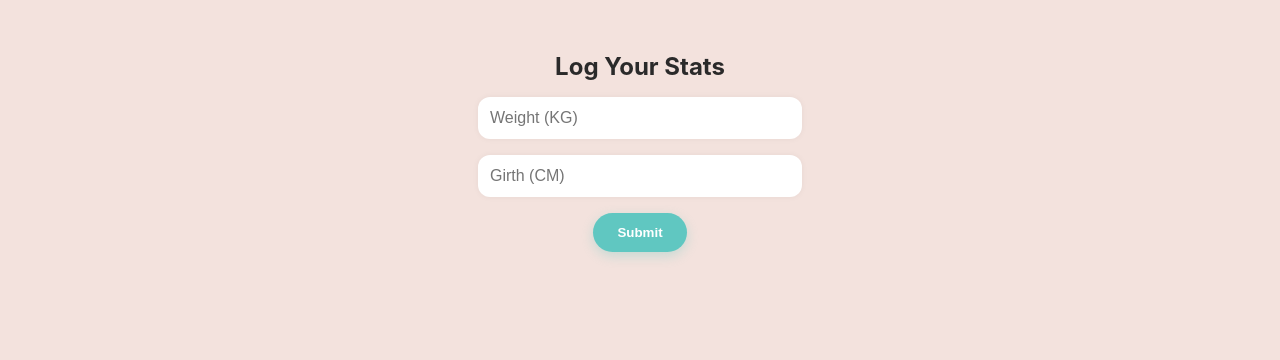
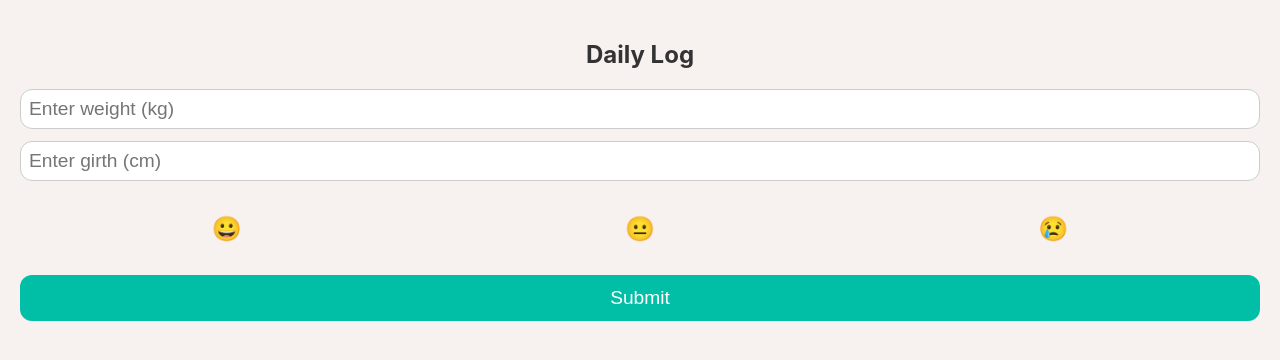
Before and after one commit to iainslater/HealthTracker, a plain HTML site: page index.html in a window 1280 px wide. Drawn offline with Linux system fonts and the light colour scheme.

```diff
--- a/index.html
+++ b/index.html
@@ -1,94 +1,89 @@
 <!DOCTYPE html>
-<html lang="en">
+<html>
 <head>
-
-
-    <!-- Viewport and mobile capability -->
-  <meta name="viewport" content="width=device-width, initial-scale=1">
-  <meta name="apple-mobile-web-app-capable" content="yes">
-  <meta name="apple-mobile-web-app-status-bar-style" content="default">
-  <meta name="apple-mobile-web-app-title" content="Weight Logger">
+  <title>Log Entry</title>
+  <meta name="viewport" content="width=device-width, initial-scale=1.0">
+  <link rel="icon" href="icon.png">
   <link rel="apple-touch-icon" href="icon.png">
-
   <link rel="manifest" href="manifest.json">
-
-  <meta charset="UTF-8">
-  <meta name="viewport" content="width=device-width, initial-scale=1">
-  <title>Log Weight and Girth</title>
   <style>
     body {
-    font-family: -apple-system, BlinkMacSystemFont, 'Segoe UI', Roboto, Helvetica, Arial, sans-serif;
+      font-family: -apple-system, BlinkMacSystemFont, sans-serif;
       margin: 0;
-    padding: 2rem;
-    background: #f3e2dd;
-    color: #2a2a2a;
+      padding: 20px;
+      background: #f7f2ef;
+      color: #333;
+    }
+    h2 {
+      text-align: center;
+    }
+    input {
+      font-size: 1.2em;
+      padding: 8px;
+      margin-bottom: 12px;
+      width: 100%;
+      box-sizing: border-box;
+      border: 1px solid #ccc;
+      border-radius: 12px;
+    }
+    .emoji-picker {
       display: flex;
-    flex-direction: column;
-    align-items: center;
+      justify-content: space-around;
+      margin: 10px 0 20px;
     }
-
-  h2 {
-    color: #2a2a2a;
-    margin-bottom: 1rem;
+    .emoji-picker button {
+      font-size: 1.5em;
+      background: none;
+      border: none;
+      cursor: pointer;
+      transition: transform 0.2s;
     }
-
-  input[type="number"],
-  input[type="text"] {
-    padding: 0.75rem;
+    .emoji-picker button.selected {
+      transform: scale(1.3);
+    }
+    button {
+      width: 100%;
+      padding: 12px;
+      font-size: 1.2em;
+      background: #00bfa6;
+      color: white;
       border: none;
       border-radius: 12px;
-    background: #ffffff;
-    box-shadow: 0 0 6px rgba(0,0,0,0.05);
-    font-size: 1rem;
-    width: 100%;
-    max-width: 300px;
-    margin-bottom: 1rem;
+      cursor: pointer;
     }
-
-  button {
-    padding: 0.75rem 1.5rem;
-    background-color: #60c7c1;
-    color: white;
-    font-weight: bold;
-    border: none;
-    border-radius: 24px;
-    box-shadow: 0 4px 12px rgba(96, 199, 193, 0.3);
-    cursor: pointer;
-    transition: background 0.3s ease;
-  }
-
-  button:hover {
-    background-color: #4bb3ad;
-  }
-
     #message {
-    margin-top: 1rem;
-    font-size: 1rem;
-    color: #555;
-  }
-
-  @media (max-width: 600px) {
-    body {
-      padding: 1rem;
-    }
-
-    input,
-    button {
-      width: 100%;
-    }
+      margin-top: 20px;
+      text-align: center;
+      color: #008000;
     }
   </style>
 </head>
 <body>
-  <h2>Log Your Stats</h2>
+  <h2>Daily Log</h2>
+  <input type="number" id="weightInput" placeholder="Enter weight (kg)">
+  <input type="number" id="girthInput" placeholder="Enter girth (cm)">
 
-  <input type="number" id="weightInput" placeholder="Weight (KG)">
-  <input type="number" id="girthInput" placeholder="Girth (CM)">
-  <button onclick="submitWeight()">Submit</button>
+  <div class="emoji-picker" id="moodPicker">
+    <button onclick="selectMood('😀')">😀</button>
+    <button onclick="selectMood('😐')">😐</button>
+    <button onclick="selectMood('😢')">😢</button>
+  </div>
+
+  <button onclick="submitEntry()">Submit</button>
   <p id="message"></p>
 
   <script>
-    async function submitWeight() {
+    let selectedMood = "";
+
+    function selectMood(mood) {
+      selectedMood = mood;
+      document.querySelectorAll('.emoji-picker button').forEach(btn => {
+        btn.classList.remove("selected");
+        if (btn.textContent === mood) btn.classList.add("selected");
+      });
+    }
+
+    async function submitEntry() {
       const weight = document.getElementById("weightInput").value;
       const girth = document.getElementById("girthInput").value;
 
@@ -97,7 +92,8 @@
         headers: { "Content-Type": "application/json" },
         body: JSON.stringify({
           weight: weight || "",
-          girth: girth || ""
+          girth: girth || "",
+          mood: selectedMood || ""
         })
       });
 
@@ -105,6 +101,8 @@
       document.getElementById("message").innerText = result.message || "Error logging data";
       document.getElementById("weightInput").value = "";
       document.getElementById("girthInput").value = "";
+      selectedMood = "";
+      document.querySelectorAll('.emoji-picker button').forEach(btn => btn.classList.remove("selected"));
     }
   </script>
 </body>
```
Also changed, not shown: 1 other file. Lines whose indentation alone changed are shown as unchanged.
